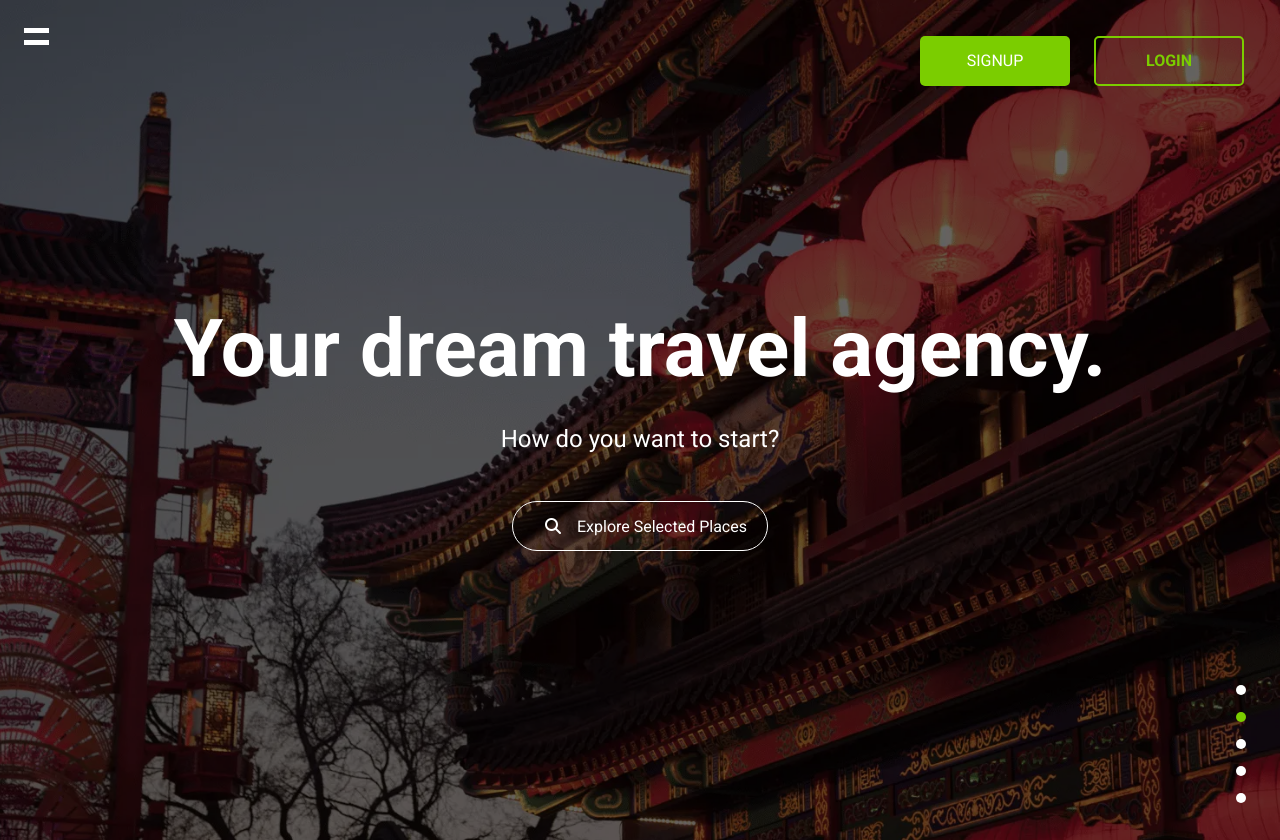
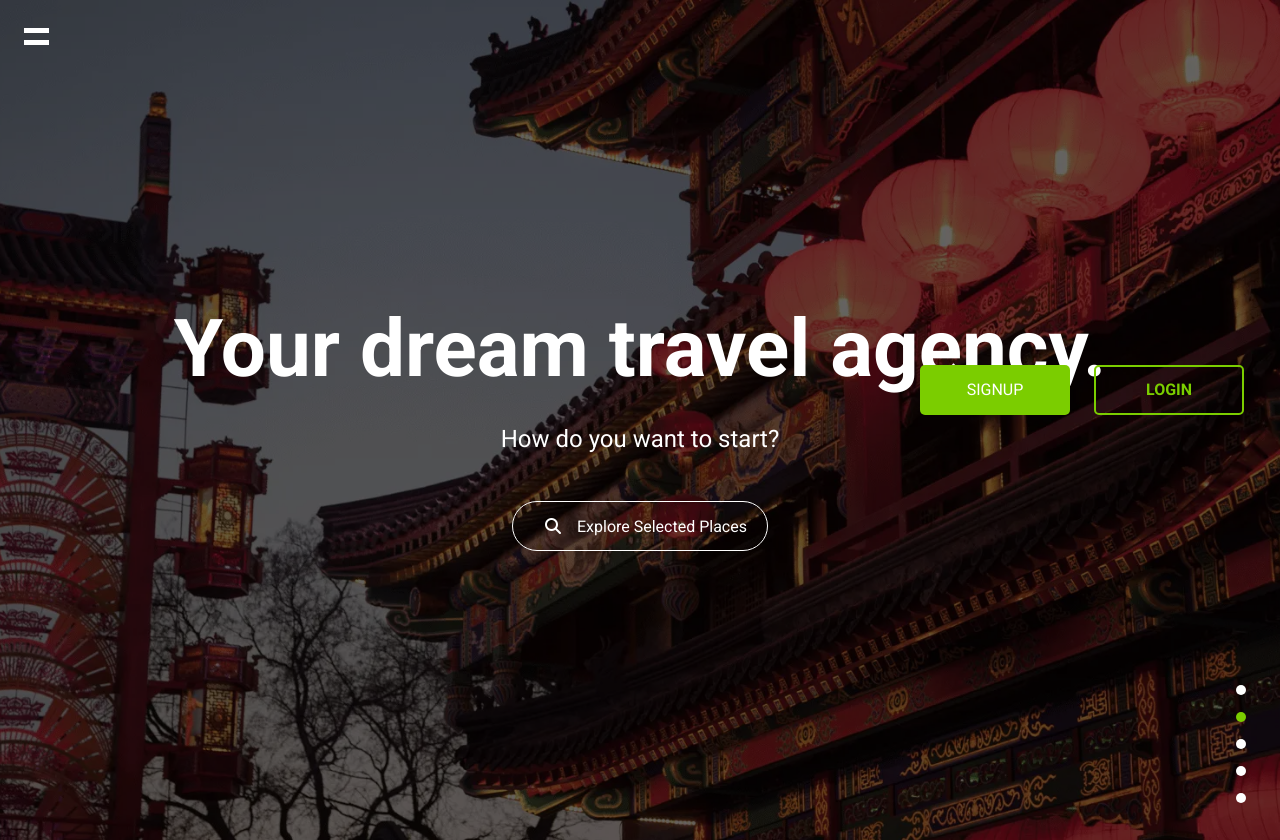
Before and after one commit to romans-adi/travel-booking-frontend, a React (Create React App) app: page / in a window 1280 px wide. Built offline with nearby package versions, Linux system fonts and the light colour scheme.

Commit message:
Add margin to home title and position login button at bottom

```diff
--- a/src/pages/Home/Home.scss
+++ b/src/pages/Home/Home.scss
@@ -15,8 +15,8 @@
     font-size: 2rem;
     color: $white;
     text-align: center;
-    margin-top: auto;
     width: 80%;
+    margin-top: 100%;
   }
 
   #home-description {
@@ -53,6 +53,7 @@
 
   #home-buttons {
     position: absolute;
+    bottom: 10%;
 
     #log-in-button {
       @include primary-button;
```
